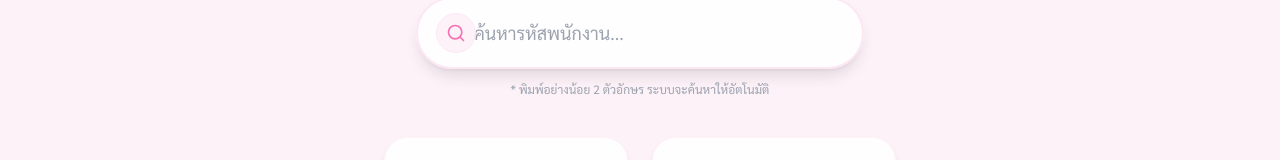
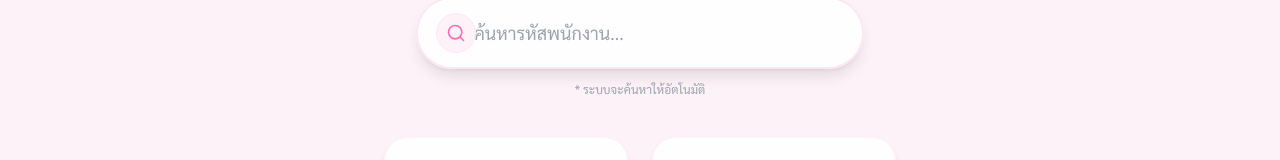
Before and after one commit to Lasanboyz/-, a React (Vite) app: page / in a window 1280 px wide. Shown: the part 364-524 px from the top of the page. Built offline with nearby package versions, Linux system fonts and the light colour scheme; no server answers.

Commit message:
Update Home.tsx

```diff
--- a/pages/Home.tsx
+++ b/pages/Home.tsx
@@ -225,7 +225,7 @@ export const Home: React.FC = () => {
 
           {/* Helper hint */}
           <div className="text-center mt-3 text-xs text-gray-400">
-            * พิมพ์อย่างน้อย 2 ตัวอักษร ระบบจะค้นหาให้อัตโนมัติ
+            * ระบบจะค้นหาให้อัตโนมัติ
           </div>
         </div>
 
```
